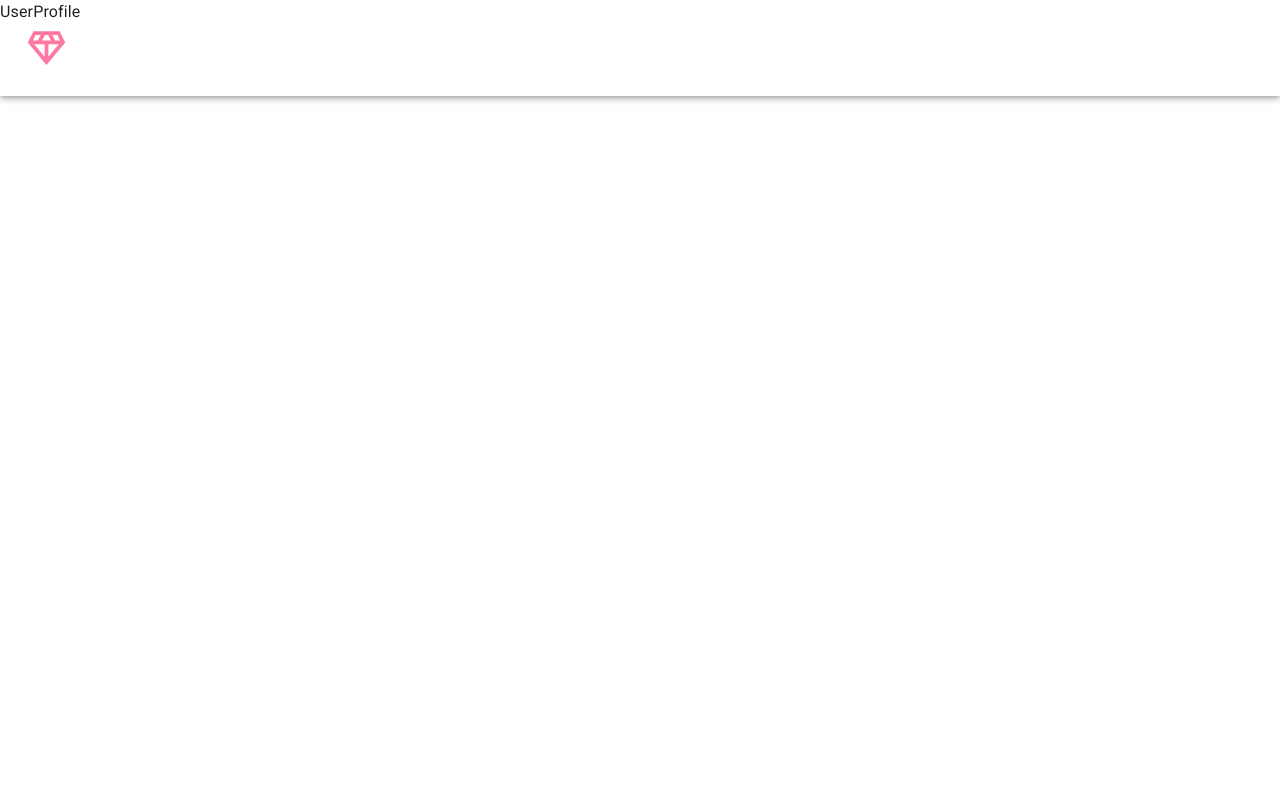
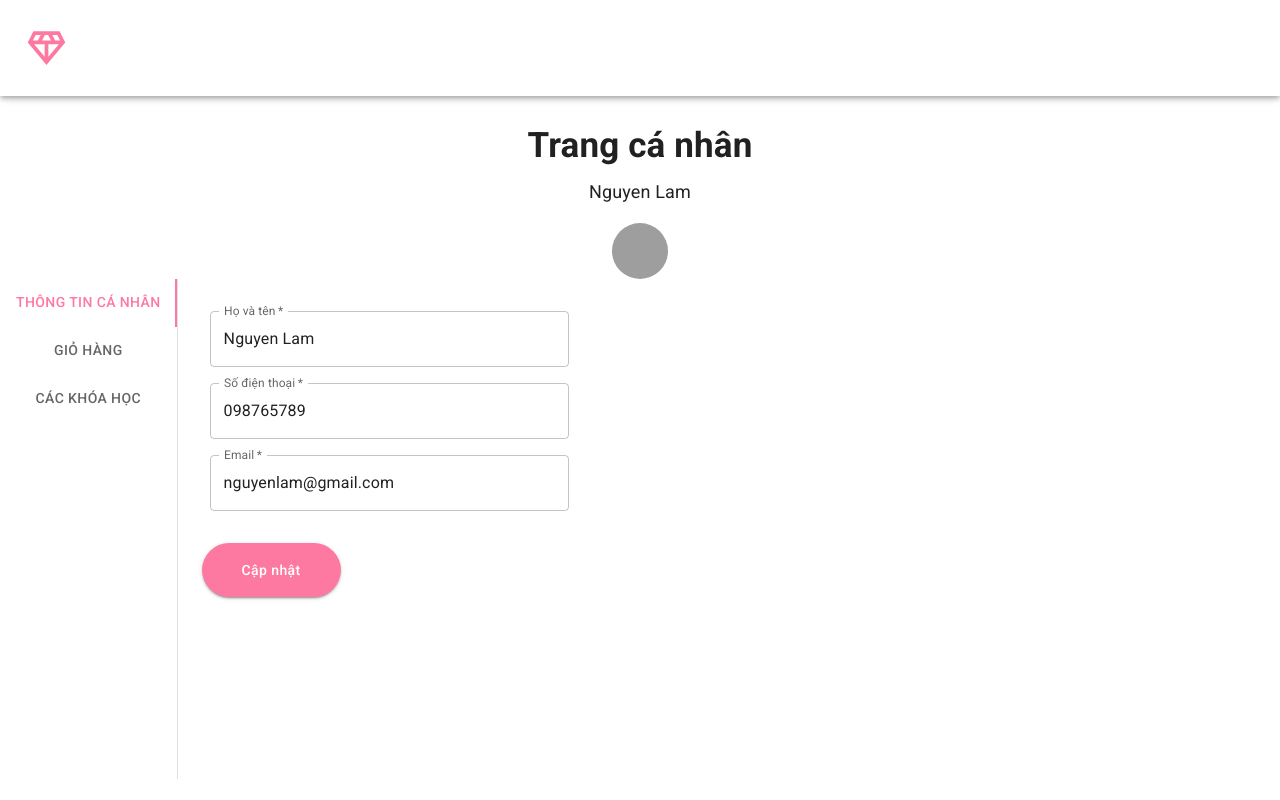
Before and after one commit to Juil53/Elearning-ReactJs, a React (Create React App) app: page /user-profiles in a window 1280 px wide. Built offline with nearby package versions, Linux system fonts and the light colour scheme; grey boxes are pictures that could not be loaded.

Commit message:
add userProflie and pagenotfound

```diff
--- a/src/App.js
+++ b/src/App.js
@@ -1,11 +1,13 @@
 import { BrowserRouter, Switch, Route } from "react-router-dom";
 import { renderRouteHome } from "./Routes/route";
 import Courses from './templateHome/Courses/Courses';
+import PageNotFound from "./PageNotFound";
 function App() {
   return (
     <BrowserRouter>
       <Switch>
         {renderRouteHome()}
+        <Route path="" component={PageNotFound}/>
       </Switch>
     </BrowserRouter>
   );
--- /dev/null
+++ b/src/PageNotFound/PageNotFoundStyle.js
@@ -0,0 +1,17 @@
+import {makeStyles} from "@mui/styles";
+const pageNotFoundStyle = makeStyles(()=>({
+    content: {
+        textAlign:"center",
+        marginTop: 100,
+        '& p':{
+            fontSize: 18,
+            marginTop: 5,
+        },
+        '& img':{
+            width: 500,
+
+        }
+    },
+}))
+
+export default pageNotFoundStyle;
--- /dev/null
+++ b/src/PageNotFound/index.js
@@ -0,0 +1,13 @@
+import React from 'react'
+import pageNotFoundStyle from './PageNotFoundStyle'
+import { Link } from 'react-router-dom';
+
+export default function PageNotFound() {
+    const classes=pageNotFoundStyle();
+  return (
+    <div className={classes.content} >
+        <img src='/img/pagenotfound.png'/>
+        <p>Trang này không tìm thấy! Vui lòng trở lại <Link to="/">Trang chủ</Link></p>
+    </div>
+  )
+}
--- a/src/templateHome/UserProfile/UserProfile.js
+++ b/src/templateHome/UserProfile/UserProfile.js
@@ -1,9 +1,96 @@
-import React from 'react'
+import React from "react";
+import PropTypes from "prop-types";
+import Tabs from "@mui/material/Tabs";
+import Tab from "@mui/material/Tab";
+import Typography from "@mui/material/Typography";
+import Box from "@mui/material/Box";
+import Avatar from "@mui/material/Avatar";
+import Stack from "@mui/material/Stack";
+
+import userProfileStyle from "./_components/UserProfileStyle";
+import UserInfo from "./_components/UserInfo";
+import UserCart from "./_components/UserCart";
+import UserCourses from "./_components/UserCourses";
+
+function TabPanel(props) {
+  const { children, value, index, ...other } = props;
+
+  return (
+    <div
+      role="tabpanel"
+      hidden={value !== index}
+      id={`vertical-tabpanel-${index}`}
+      aria-labelledby={`vertical-tab-${index}`}
+      {...other}
+    >
+      {value === index && (
+        <Box sx={{ p: 3 }}>
+          <Typography>{children}</Typography>
+        </Box>
+      )}
+    </div>
+  );
+}
+
+TabPanel.propTypes = {
+  children: PropTypes.node,
+  index: PropTypes.number.isRequired,
+  value: PropTypes.number.isRequired,
+};
+
+function a11yProps(index) {
+  return {
+    id: `vertical-tab-${index}`,
+    "aria-controls": `vertical-tabpanel-${index}`,
+  };
+}
 
 export default function UserProfile() {
-    return (
-        <div>
-            UserProfile
-        </div>
-    )
+  const [value, setValue] = React.useState(0);
+  const handleChange = (event, newValue) => {
+    setValue(newValue);
+  };
+
+  const classes = userProfileStyle();
+  return (
+    <div className={classes.content}>
+      <div className={classes.title}>
+        <h2>Trang cá nhân</h2>
+        <p>Nguyen Lam</p>
+        <Stack alignItems="center">
+          <Avatar alt="User img" src="/static/images/avatar/1.jpg" sx={{ width: 56, height: 56 }} />
+        </Stack>
+      </div>
+      <Box
+        sx={{
+          flexGrow: 1,
+          bgcolor: "background.paper",
+          display: "flex",
+          height: 500,
+        }}
+      >
+        <Tabs
+          orientation="vertical"
+          variant="scrollable"
+          value={value}
+          onChange={handleChange}
+          aria-label="Vertical tabs example"
+          sx={{ borderRight: 1, borderColor: "divider" }}
+        >
+          <Tab label="Thông tin cá nhân" {...a11yProps(0)} />
+          <Tab label="Giỏ hàng" {...a11yProps(1)} />
+          <Tab label="Các khóa học" {...a11yProps(2)} />
+        </Tabs>
+        <TabPanel value={value} index={0}>
+          <UserInfo />
+        </TabPanel>
+        <TabPanel value={value} index={1}>
+          <UserCart />
+        </TabPanel>
+        <TabPanel value={value} index={2}>
+          <UserCourses />
+        </TabPanel>
+      </Box>
+    </div>
+  );
 }
--- /dev/null
+++ b/src/templateHome/UserProfile/_components/UserCart.js
@@ -0,0 +1,59 @@
+import React from 'react';
+import Table from '@mui/material/Table';
+import TableBody from '@mui/material/TableBody';
+import TableCell from '@mui/material/TableCell';
+import TableContainer from '@mui/material/TableContainer';
+import TableHead from '@mui/material/TableHead';
+import TableRow from '@mui/material/TableRow';
+import Paper from '@mui/material/Paper';
+import { Button } from "@mui/material";
+
+
+
+function createData(name, calories, fat, carbs, protein) {
+  return { name, calories, fat, carbs, protein };
+}
+
+const rows = [
+  createData('Frozen yoghurt', 159, 6.0, 24, 4.0),
+  createData('Ice cream sandwich', 237, 9.0, 37, 4.3),
+];
+
+export default function UserCart() {
+  return (
+    <div>
+    <TableContainer component={Paper}>
+      <Table sx={{ minWidth: 650 }} aria-label="simple table">
+        <TableHead>
+          <TableRow>
+            <TableCell>Dessert (100g serving)</TableCell>
+            <TableCell align="right">Calories</TableCell>
+            <TableCell align="right">Fat&nbsp;(g)</TableCell>
+            <TableCell align="right">Carbs&nbsp;(g)</TableCell>
+            <TableCell align="right">Protein&nbsp;(g)</TableCell>
+          </TableRow>
+        </TableHead>
+        <TableBody>
+          {rows.map((row) => (
+            <TableRow
+              key={row.name}
+              sx={{ '&:last-child td, &:last-child th': { border: 0 } }}
+            >
+              <TableCell component="th" scope="row">
+                {row.name}
+              </TableCell>
+              <TableCell align="right">{row.calories}</TableCell>
+              <TableCell align="right">{row.fat}</TableCell>
+              <TableCell align="right">{row.carbs}</TableCell>
+              <TableCell align="right">{row.protein}</TableCell>
+            </TableRow>
+          ))}
+        </TableBody>
+      </Table>
+    </TableContainer>
+    <Button variant="contained" color="primary" sx={{ mt: 3 }}>
+          Đặt hàng
+        </Button>
+    </div>
+  );
+}
--- /dev/null
+++ b/src/templateHome/UserProfile/_components/UserCourses.js
@@ -0,0 +1,90 @@
+import * as React from 'react';
+import List from '@mui/material/List';
+import ListItem from '@mui/material/ListItem';
+import Divider from '@mui/material/Divider';
+import ListItemText from '@mui/material/ListItemText';
+import ListItemAvatar from '@mui/material/ListItemAvatar';
+import Avatar from '@mui/material/Avatar';
+import Typography from '@mui/material/Typography';
+import { Button } from "@mui/material";
+import Box from "@mui/material/Box";
+
+
+export default function UserCourses() {
+  return (
+    <List sx={{ width: '100%', maxWidth: 800, bgcolor: 'background.paper' }}>
+      <ListItem alignItems="flex-start">
+        <ListItemAvatar>
+          <Avatar alt="wordpress" src="http://elearning0706.cybersoft.edu.vn/hinhanh/khoahoc/lap-trinh-c-gp01.png" />
+        </ListItemAvatar>
+        <ListItemText
+          primary="The Complete WordPress Website Business Course"
+          secondary={
+            <React.Fragment>
+              <Typography
+                sx={{ display: 'inline' }}
+                component="span"
+                variant="body2"
+                color="text.primary"
+              >
+                Ali Connors
+              </Typography>
+
+              {" — Master WordPress with this Complete WordPress Course…"}
+            </React.Fragment>
+          }
+        />
+        <Box sx={{ '& button': { m: 1 } }}>
+       <Button variant="contained" size="small">
+          Hủy
+        </Button>
+          </Box>
+
+      </ListItem>
+      <Divider variant="inset" component="li" />
+      <ListItem alignItems="flex-start">
+        <ListItemAvatar>
+          <Avatar alt="Travis Howard" src="/static/images/avatar/2.jpg" />
+        </ListItemAvatar>
+        <ListItemText
+          primary="Summer BBQ"
+          secondary={
+            <React.Fragment>
+              <Typography
+                sx={{ display: 'inline' }}
+                component="span"
+                variant="body2"
+                color="text.primary"
+              >
+                to Scott, Alex, Jennifer
+              </Typography>
+              {" — Wish I could come, but I'm out of town this…"}
+            </React.Fragment>
+          }
+        />
+      </ListItem>
+      <Divider variant="inset" component="li" />
+      <ListItem alignItems="flex-start">
+        <ListItemAvatar>
+          <Avatar alt="Cindy Baker" src="/static/images/avatar/3.jpg" />
+        </ListItemAvatar>
+        <ListItemText
+          primary="Oui Oui"
+          secondary={
+            <React.Fragment>
+              <Typography
+                sx={{ display: 'inline' }}
+                component="span"
+                variant="body2"
+                color="text.primary"
+              >
+                Sandra Adams
+              </Typography>
+              {' — Do you have Paris recommendations? Have you ever…'}
+            </React.Fragment>
+          }
+        />
+      </ListItem>
+    </List>
+  );
+}
--- /dev/null
+++ b/src/templateHome/UserProfile/_components/UserInfo.js
@@ -0,0 +1,53 @@
+import React from "react";
+import Box from "@mui/material/Box";
+import TextField from "@mui/material/TextField";
+import { Button } from "@mui/material";
+
+
+import userProfileStyle from "./UserProfileStyle";
+
+export default function UserInfo() {
+  const classes = userProfileStyle();
+
+  return (
+    <div>
+            <Box
+        component="form"
+        sx={{
+          "& .MuiTextField-root": { m: 1, width: "40ch" },
+        }}
+        noValidate
+        autoComplete="off"
+      >
+        <div>
+          <TextField
+            required
+            id="outlined-required"
+            label="Họ và tên"
+            defaultValue="Nguyen Lam"
+          />
+        </div>
+        <div>
+          <TextField
+            required
+            id="outlined-required"
+            label="Số điện thoại"
+            defaultValue="098765789"
+          />
+        </div>
+        <div>
+          <TextField
+            required
+            id="outlined-required"
+            label="Email"
+            defaultValue="nguyenlam@gmail.com"
+          />
+        </div>
+
+        <Button variant="contained" color="primary" sx={{ mt: 3 }}>
+          Cập nhật
+        </Button>
+      </Box>
+    </div>
+  );
+}
--- /dev/null
+++ b/src/templateHome/UserProfile/_components/UserProfileStyle.js
@@ -0,0 +1,23 @@
+import { CenterFocusStrong, CenterFocusStrongSharp } from "@mui/icons-material";
+import {makeStyles} from "@mui/styles";
+const userProfileStyle = makeStyles(()=>({
+    content: {
+        marginTop: 120,
+
+    },
+    title:{
+        textAlign: 'center',
+        "& h2":{
+            fontSize: 35,
+            marginBottom: 5,
+        },
+        '& p':{
+            fontSize: 18,
+            marginTop: 5,
+        }
+
+
+    }
+}))
+
+export default userProfileStyle;
```
Also changed, not shown: public/img/pagenotfound.png (added).
